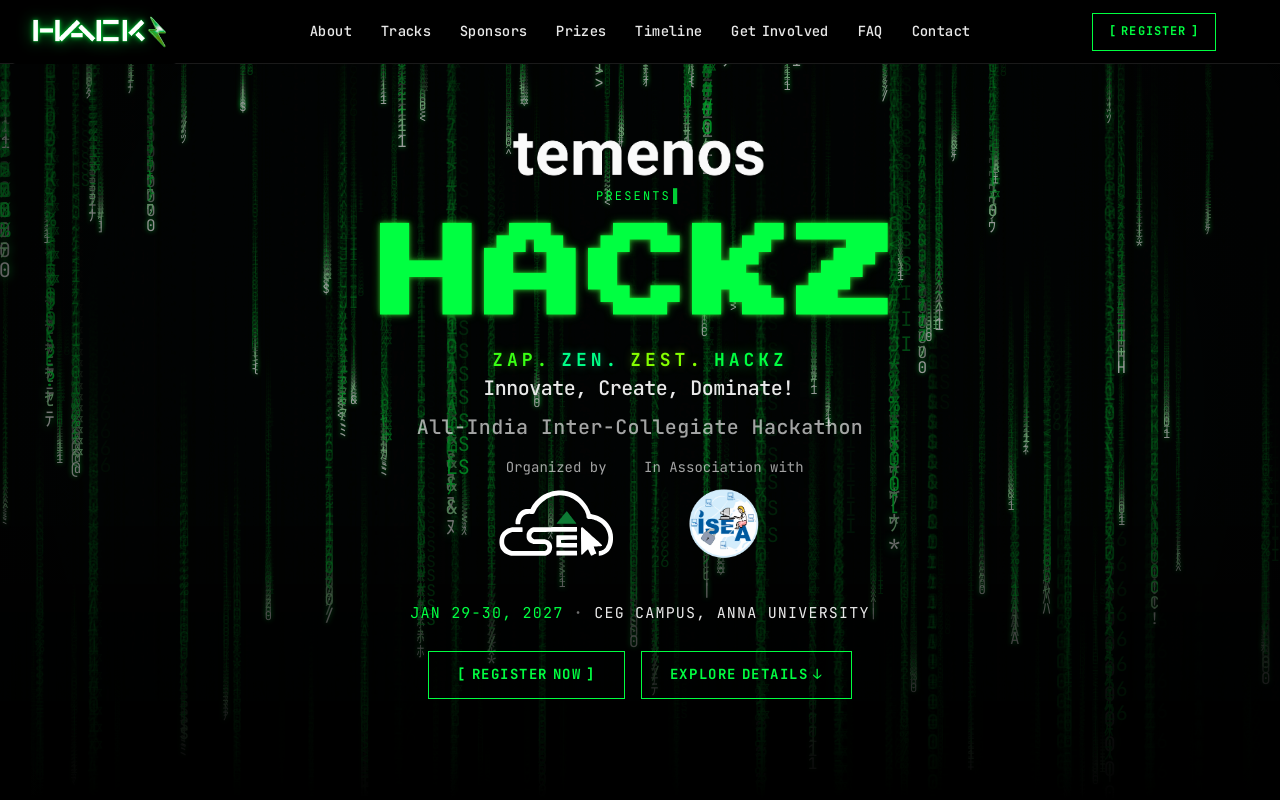
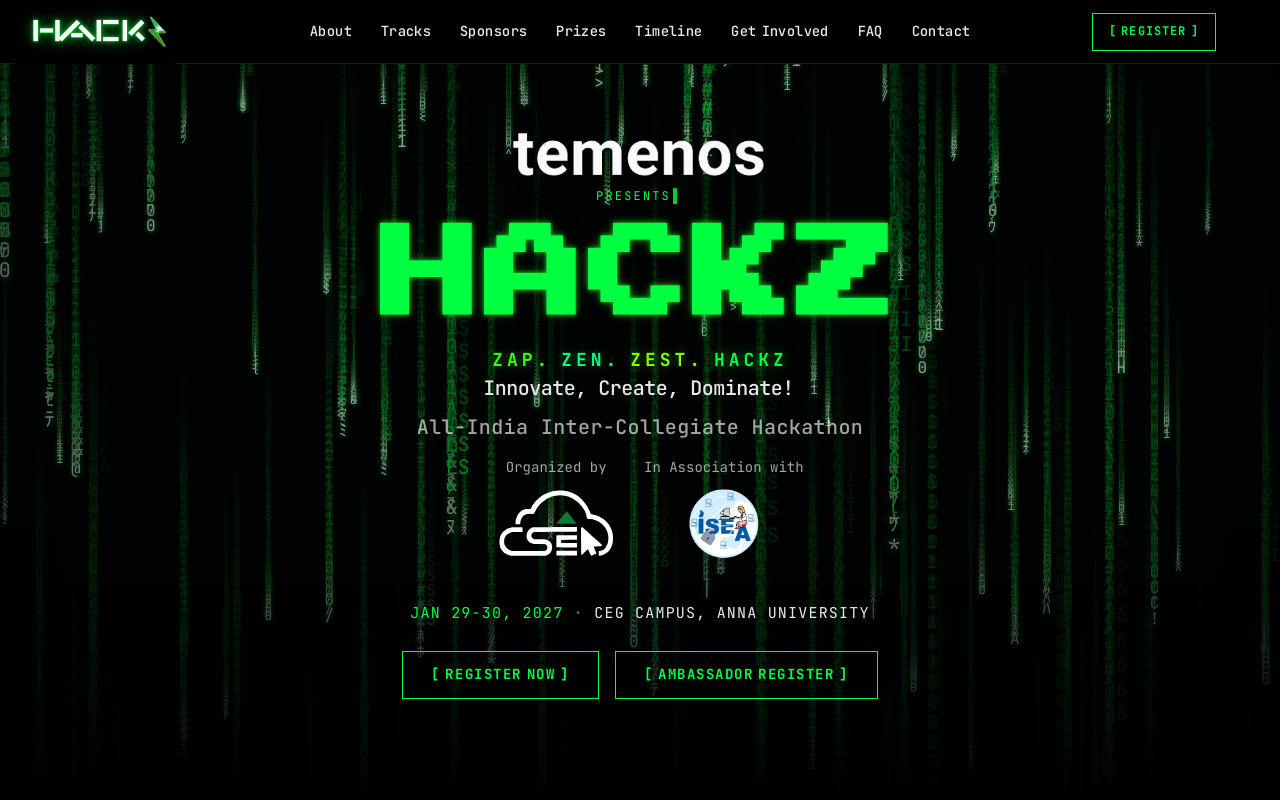
Before and after one commit to J0sh-ini/hackz-26, a React (Vite) app: page / in a window 1280 px wide. Shown: the top 800 px of the page. Built offline with nearby package versions, Linux system fonts and the light colour scheme.

Commit message:
hero cta btn

```diff
--- a/src/App.tsx
+++ b/src/App.tsx
@@ -108,7 +108,6 @@ export const App: React.FC = () => {
           <Route path="/" element={<HomePage />} />
           <Route path="/mentor" element={<MentorForm />} />
           <Route path="/ambassador" element={<AmbassadorForm />} />
-          <Route path="/ambassador-form" element={<AmbassadorForm />} />
         </Routes>
       <Footer />
       </BrowserRouter>
--- a/src/components/sections/GetInvolved.tsx
+++ b/src/components/sections/GetInvolved.tsx
@@ -1,23 +1,19 @@
-import React, { useState, useEffect } from 'react';
-import { motion, AnimatePresence } from 'motion/react';
+import React, { useState } from 'react';
+import { motion } from 'motion/react';
 import { Button } from '../ui/Button';
 import { ScrambleTitle } from '../ui/ScrambleTitle';
 import ScrambleText from '../ui/ScrambleText';
 import { useNavigate } from 'react-router-dom';
-import { GlitchSvg } from '../ui/GlitchSvg';
 
-const EVENT_IMAGES = [
-  '/event1-150kb.jpg',
-
-  '/event3-150kb.jpg',
-
-  '/event5-150kb.jpg',
-  '/event6-150kb.jpg',
-  '/event7-150kb.jpg',
-];
-
-const GLITCH_DURATION = 800;
-const GLITCH_DELAY = 3200;
+// const EVENT_IMAGES = [
+//   '/event1-150kb.jpg',
+//   '/event3-150kb.jpg',
+//   '/event5-150kb.jpg',
+//   '/event6-150kb.jpg',
+//   '/event7-150kb.jpg',
+// ];
+// const GLITCH_DURATION = 800;
+// const GLITCH_DELAY = 3200;
 
 interface RoleCardProps {
   roleTag: string;
@@ -144,17 +140,17 @@ const RoleCard: React.FC<RoleCardProps> = ({
 
 export const GetInvolved: React.FC = () => {
   const navigate = useNavigate();
-  const [currentImageIndex, setCurrentImageIndex] = useState(0);
+  // const [currentImageIndex, setCurrentImageIndex] = useState(0);
 
-  useEffect(() => {
-    const interval = setInterval(() => {
-      setTimeout(() => {
-        setCurrentImageIndex((prev) => (prev + 1) % EVENT_IMAGES.length);
-      }, 250);
-    }, GLITCH_DURATION + GLITCH_DELAY);
+  // useEffect(() => {
+  //   const interval = setInterval(() => {
+  //     setTimeout(() => {
+  //       setCurrentImageIndex((prev) => (prev + 1) % EVENT_IMAGES.length);
+  //     }, 250);
+  //   }, GLITCH_DURATION + GLITCH_DELAY);
 
-    return () => clearInterval(interval);
-  }, []);
+  //   return () => clearInterval(interval);
+  // }, []);
 
   return (
     <section
--- a/src/components/sections/Hero.tsx
+++ b/src/components/sections/Hero.tsx
@@ -1,5 +1,6 @@
 import React, { useState, useEffect } from "react";
 import { motion, AnimatePresence } from "motion/react";
+import { useNavigate } from "react-router-dom";
 import { MatrixCanvas } from "../ambient/MatrixCanvas";
 import { BlinkingCursor } from "../ambient/BlinkingCursor";
 import { Button } from "../ui/Button";
@@ -13,6 +14,7 @@ const LOGOS = { src: "/isea.png", alt: "ISEA Logo" };
 const temenosLogo = { src: "/temenos.png", alt: "Temenos Logo" };
 
 export const Hero: React.FC = () => {
+  const navigate = useNavigate();
   const [isGlitching, setIsGlitching] = useState<boolean>(true);
 
   useEffect(() => {
@@ -453,26 +455,23 @@ export const Hero: React.FC = () => {
           initial={{ opacity: 0, y: 12 }}
           animate={{ opacity: 1, y: 0 }}
           transition={{ duration: 0.5, delay: 0.7 }}
-          style={{
-            display: "flex",
-            alignItems: "center",
-            gap: "16px",
-            flexWrap: "wrap",
-            justifyContent: "center",
-            width: "100%",
-          }}
+          className="flex flex-col sm:flex-row items-center justify-center gap-4 w-full"
         >
           <Button
             variant="primary"
             href={EVENT_LINKS.registration}
             isExternal
-            className="w-full sm:w-auto"
+            className="w-auto max-md:w-3/4"
           >
             [ REGISTER NOW ]
           </Button>
 
-          <Button variant="outline" href="#about" className="w-full sm:w-auto">
-            EXPLORE DETAILS ↓
+          <Button
+            variant="primary"
+            onClick={() => navigate('/ambassador')}
+            className="w-auto max-md:w-3/4"
+          >
+            [ AMBASSADOR REGISTER ]
           </Button>
         </motion.div>
       </div>
--- a/src/components/ui/Button.tsx
+++ b/src/components/ui/Button.tsx
@@ -44,7 +44,7 @@ export const Button: React.FC<ButtonProps> = ({
     justifyContent: 'center',
     gap: '10px',
     cursor: 'pointer',
-    width: fullWidth ? '100%' : 'auto',
+    width: fullWidth ? '100%' : undefined,
     minHeight: '48px',
     textDecoration: 'none',
     userSelect: 'none',
```
